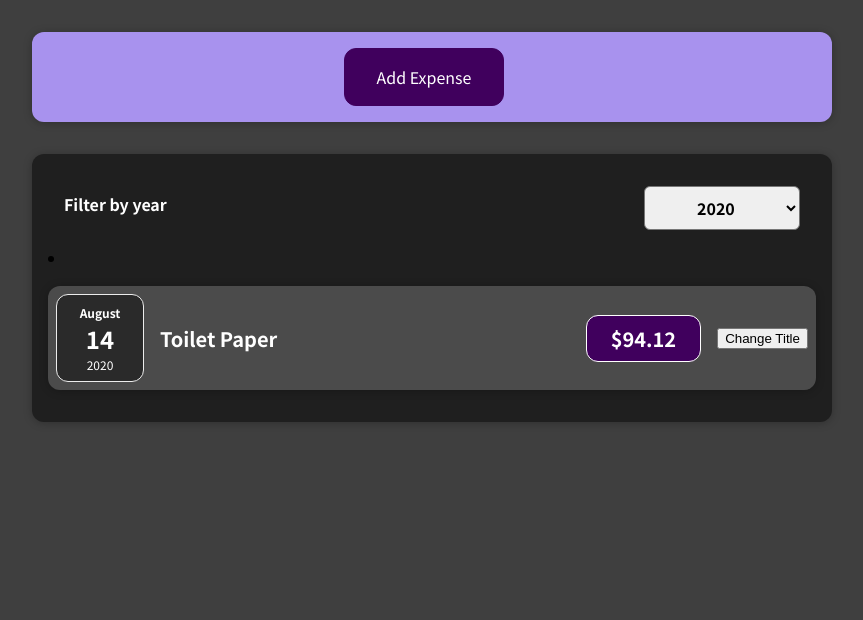
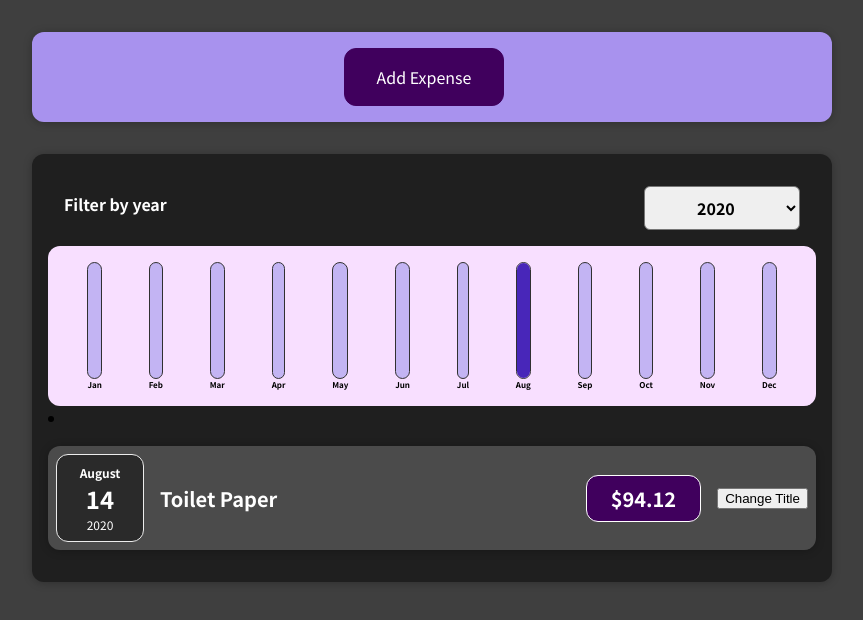
Before and after one commit to afolabiopakunle/react-expense-tracker, a React (Create React App) app: page / in a window 1280 px wide. Shown: the top 620 px of the page, without its empty margins (208-1071 px from the left). Built offline with nearby package versions, Linux system fonts and the light colour scheme.

Commit message:
chart works

```diff
--- a/src/components/Chart/Chart.js
+++ b/src/components/Chart/Chart.js
@@ -2,13 +2,16 @@ import ChartBar from "./ChartBar";
 import './Chart.css';
 
 function Chart(props) {
+    const dataPointValues = props.dataPoints.map(dataPoint => dataPoint.value);
+    const totalMaximum = Math.max(...dataPointValues);
+
     return (
         <div className='chart'>
             {props.dataPoints.map(dataPoint => (
                 <ChartBar
                     key={dataPoint.id}
                     value={dataPoint.value}
-                    maxValue={null}
+                    maxValue={totalMaximum}
                     label={dataPoint.label}/>))}
         </div>
     );
--- a/src/components/Expenses/Expenses.js
+++ b/src/components/Expenses/Expenses.js
@@ -1,9 +1,9 @@
-import './expenses.css';
-import ExpenseItem from "./ExpenseItem";
 import Card from "../Card/Card";
+import './expenses.css'
 import ExpensesFilter from "./ExpensesFilter/ExpensesFilter";
 import {useState} from "react";
 import ExpensesList from "./ExpensesList/ExpensesList";
+import ExpensesChart from "./ExpensesChart";
 
 function Expenses(props) {
 
@@ -12,9 +12,14 @@ function Expenses(props) {
         selectedYear(data)
     }
 
+    const filteredExpenses = props.expenses.filter(expense => {
+        return expense.date.getFullYear().toString() === year
+    })
+
     return (
         <Card className="expenses">
             <ExpensesFilter selectedYear={year} onYearChange={onYearChange} />
+            <ExpensesChart expenses={filteredExpenses} />
             <ExpensesList expenses={props.expenses} year={year} />
         </Card>
     )
--- a/src/components/Expenses/ExpensesChart.js
+++ b/src/components/Expenses/ExpensesChart.js
@@ -3,7 +3,7 @@ import Chart from "../Chart/Chart";
 
 function ExpensesChart(props) {
 
-    const dataPoints = [
+    const chartDataPoints = [
         {label: 'Jan', value: 0},
         {label: 'Feb', value: 0},
         {label: 'Mar', value: 0},
@@ -17,8 +17,13 @@ function ExpensesChart(props) {
         {label: 'Nov', value: 0},
         {label: 'Dec', value: 0},
     ]
+
+    for(const expense of props.expenses) {
+        const expenseMonth = expense.date.getMonth();
+        chartDataPoints[expenseMonth].value += expense.amount
+    }
     return (
-        <Chart />
+        <Chart dataPoints={chartDataPoints} />
     );
 }
 
```
